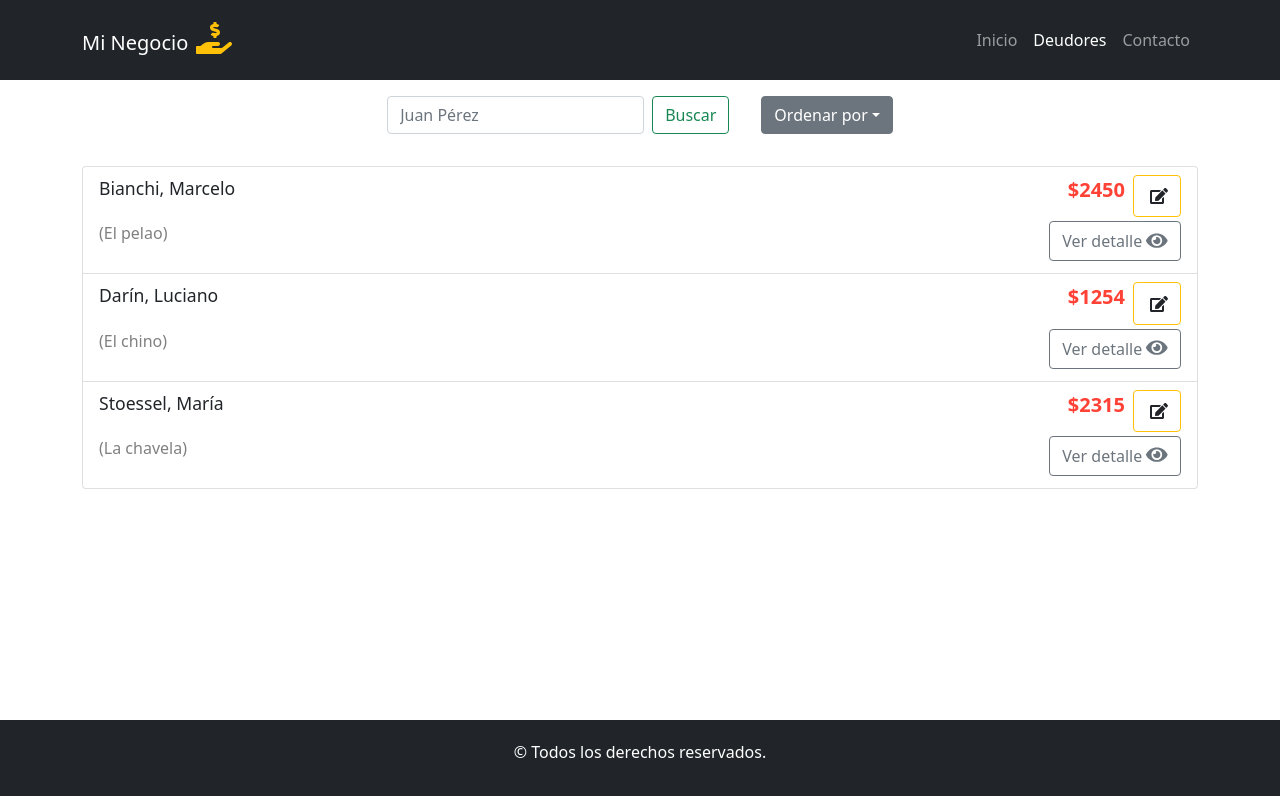
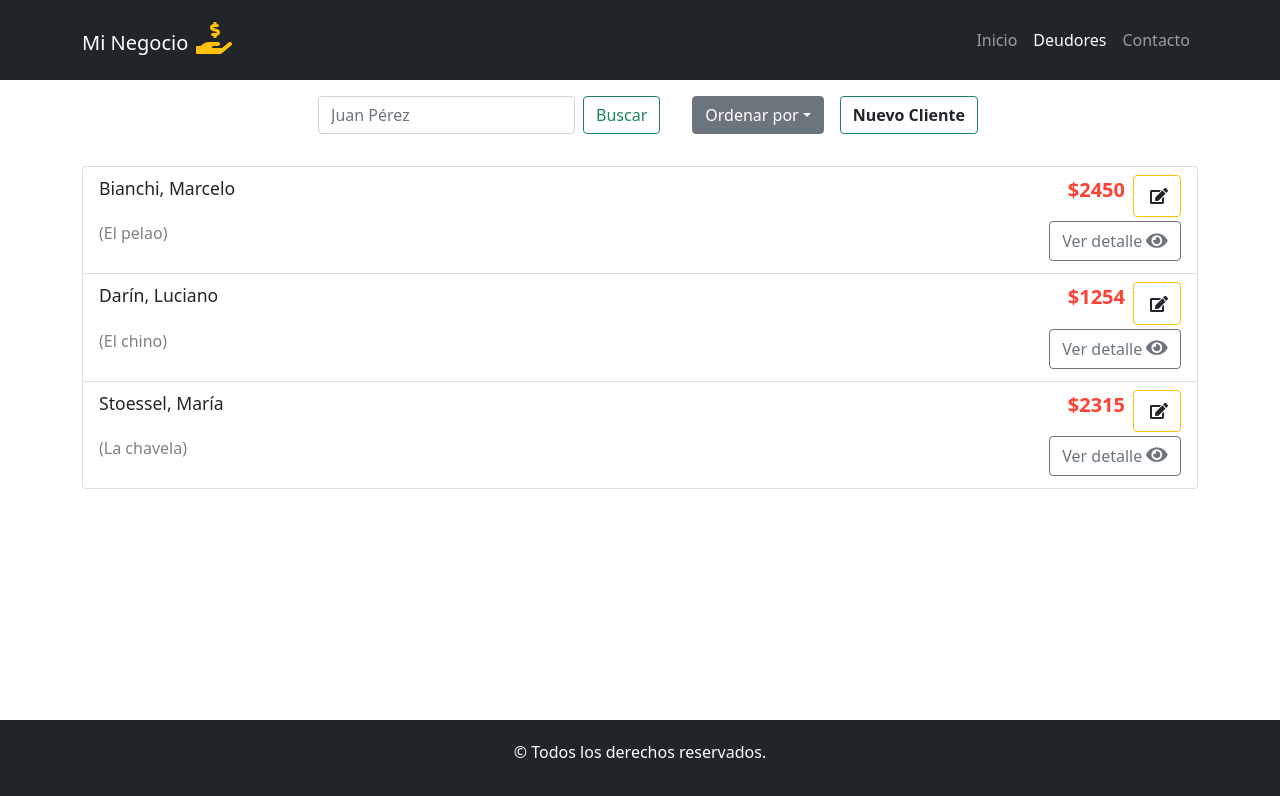
Before and after one commit to marcosihe/react-sdd, a React (Create React App) app: page /deudores in a window 1280 px wide. Shown: the top 796 px of the page. Built offline with nearby package versions, Linux system fonts and the light colour scheme.

Commit message:
Agregar boton de nuevo cliente en Debtors.jsx con la respectiva ruta

```diff
--- /dev/null
+++ b/src/components/AddCustomerButton.jsx
@@ -0,0 +1,14 @@
+import React from 'react'
+import { Link } from 'react-router-dom'
+import { Button } from 'react-bootstrap'
+import styles from './css/AddCustomerButton.module.css'
+
+const AddCustomerButton = () => {
+    return (
+        <Button variant="outline-success">
+            <Link to={`/deudores/nuevocliente`} className={styles.buttonLink}>Nuevo Cliente</Link>
+        </Button>
+    )
+}
+
+export default AddCustomerButton
--- /dev/null
+++ b/src/components/css/AddCustomerButton.module.css
@@ -0,0 +1,9 @@
+.buttonLink {
+    text-decoration: none !important;
+    color: #212529;
+    font-weight: bold;
+}
+
+.buttonLink:hover {
+    color: white;
+}
--- a/src/components/pages/Debtors.jsx
+++ b/src/components/pages/Debtors.jsx
@@ -4,6 +4,7 @@ import CustomersList from "../CustomersList";
 import Search from '../Search';
 import Order from '../Order';
 import styles from '../css/Debtors.module.css';
+import AddCustomerButton from "../AddCustomerButton";
 
 const Debtors = () => {
   const exampleArray = [
@@ -78,6 +79,7 @@ const Debtors = () => {
       <section className={styles.searchingSection}>
         <Search/>
         <Order/>
+        <AddCustomerButton/>
       </section>
       <CustomersList customersList={exampleArray}/>
     </Container>
```
